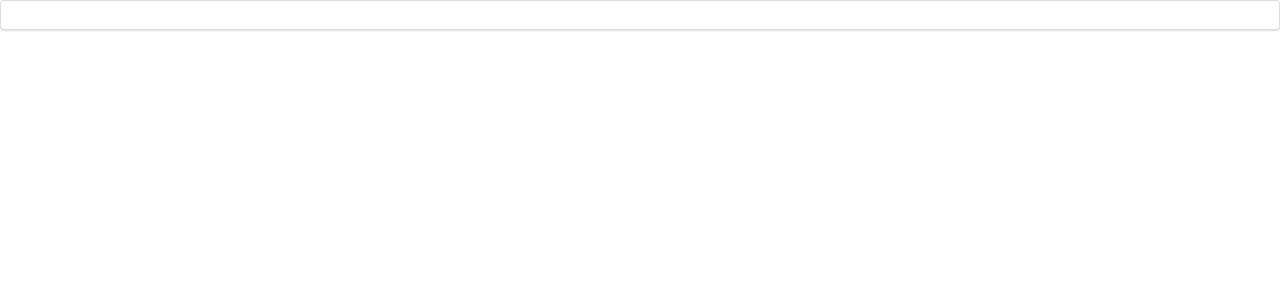
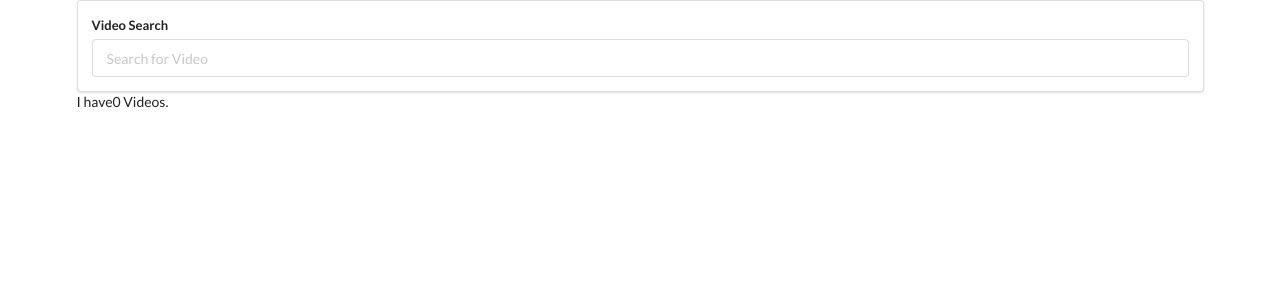
Before and after one commit to Nas-Azzam/Search-Video-Project, a React (Create React App) app: page / in a window 1280 px wide. Shown: the top 300 px of the page. Built offline with nearby package versions, Linux system fonts and the light colour scheme.

Commit message:
adding and changes

```diff
--- a/package.json
+++ b/package.json
@@ -6,13 +6,14 @@
     "@testing-library/jest-dom": "^5.15.0",
     "@testing-library/react": "^11.2.7",
     "@testing-library/user-event": "^12.8.3",
+    "axios": "^0.24.0",
     "react": "^17.0.2",
     "react-dom": "^17.0.2",
     "react-scripts": "4.0.3",
     "web-vitals": "^1.1.2"
   },
   "scripts": {
-    "start": "react-scripts start",
+    "start": "set PORT=5000 && react-scripts start",
     "build": "react-scripts build",
     "test": "react-scripts test",
     "eject": "react-scripts eject"
--- /dev/null
+++ b/src/Api/YoutubeApi.js
@@ -0,0 +1,18 @@
+// import axios from 'axios'
+
+// const KEY = 'AIzaSyCYRad2cwXgMqJS1rB5-nhwknNir9O5f10'
+
+// export default axios.create({
+//   basURL: 'https://www.googleapis.com/youtube/v3',
+//   params: {
+//     part: 'snippet',
+//     maxResults: 5,
+//     key: KEY,
+//   },
+// })
+
+import axios from 'axios'
+
+export default axios.create({
+  baseURL: 'https://www.googleapis.com/youtube/v3',
+})
--- a/src/components/App.js
+++ b/src/components/App.js
@@ -1,14 +1,34 @@
 import React, { Component } from 'react'
 import SearchBar from './SearchBar'
+import youtube from '../Api/YoutubeApi'
+
+const KEY = 'AIzaSyCN6e98GjAfa_d4E4mISSn8uCP6g5b1DvE'
 
 export class App extends Component {
+  state = { videos: [] }
+  onInputSubmit = async (input) => {
+    const response = await youtube.get('/search', {
+      params: {
+        q: input,
+        part: 'snippet',
+        maxResults: 25,
+        type: 'video',
+        key: KEY,
+      },
+    })
+    //   console.log(response)
+    //   console.log(this.state.videos)
+    this.setState({ videos: response.data.items })
+  }
   render() {
     return (
-      <div>
-        <SearchBar />
+      <div className='ui container'>
+        <SearchBar onFormSubmit={this.onInputSubmit} /> I have
+        {this.state.videos.length} Videos.
       </div>
     )
   }
 }
 
 export default App
+// AIzaSyCYRad2cwXgMqJS1rB5 - nhwknNir9O5f10
--- a/src/components/SearchBar.js
+++ b/src/components/SearchBar.js
@@ -1,11 +1,33 @@
 import React, { Component } from 'react'
 
 export class SearchBar extends Component {
+  state = { input: '' }
+
+  OnInputChange = (e) => {
+    this.setState({ input: e.target.value })
+  }
+
+  onFormSubmit = (e) => {
+    e.preventDefault()
+    // console.log(this.state.input)
+    // make sure we call and callback drom paren component
+    this.props.onFormSubmit(this.state.input)
+  }
+
   render() {
     return (
       <div className='search-bar ui segment'>
-        <form className='ui form'>
-          <div className='field'></div>
+        {/* when for submit */}
+        <form onSubmit={this.onFormSubmit} className='ui form'>
+          <div className='field'>
+            <label>Video Search</label>
+            <input
+              type='search'
+              value={this.state.input}
+              placeholder='Search for Video'
+              onChange={this.OnInputChange}
+            ></input>
+          </div>
         </form>
       </div>
     )
--- a/src/index.js
+++ b/src/index.js
@@ -1,5 +1,5 @@
-import React, { Component } from 'react'
+import React from 'react'
 import ReactDOM from 'react-dom'
-import App from './components/App.js'
+import App from './components/App'
 
 ReactDOM.render(<App />, document.querySelector('#root'))
```
Also changed, not shown: 1 other file (tests, documents, lock files or other folders).
